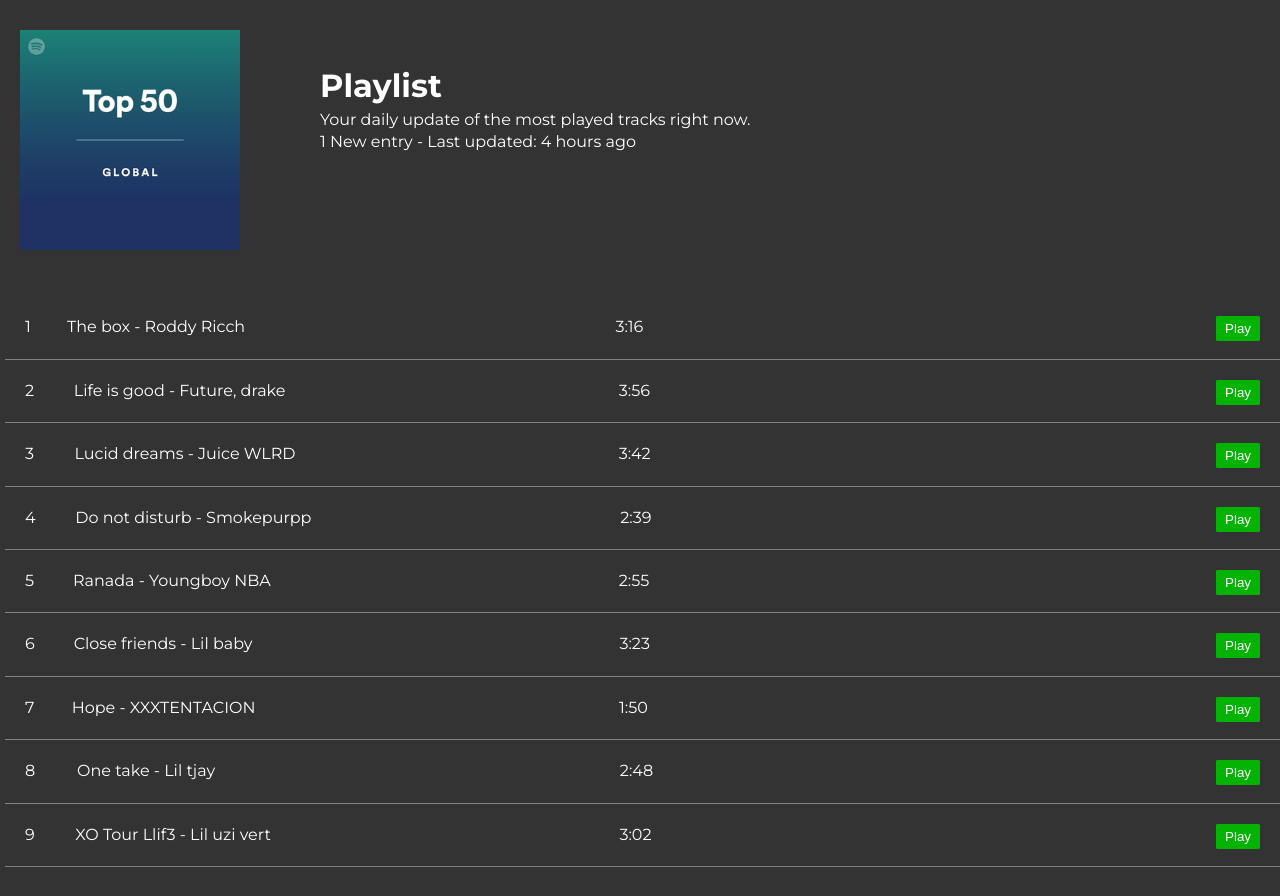
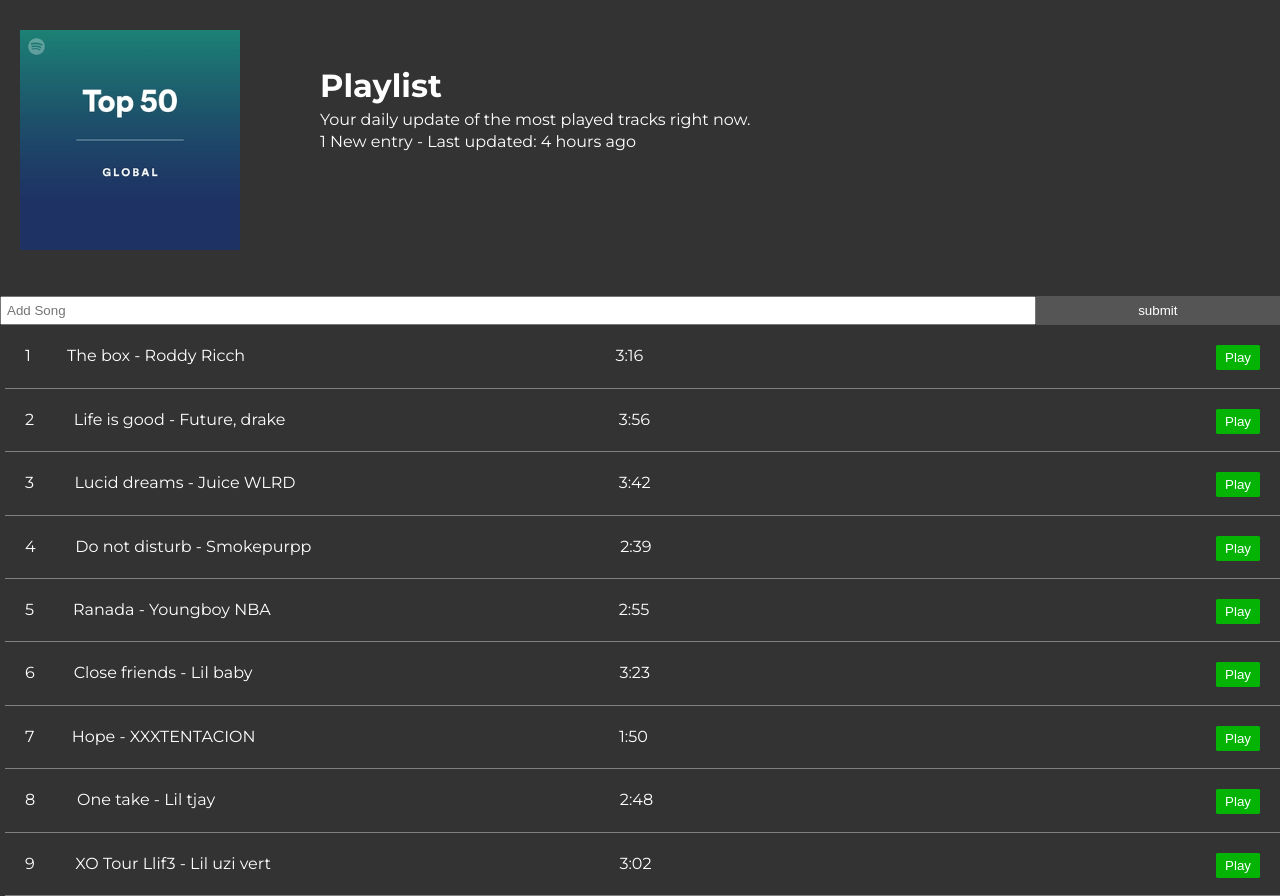
Before and after one commit to WLAjansen/Songlist, a Vue app: page / in a window 1280 px wide. Before the commit the page ends 867 px from the top, so only its background shows below. Built offline with nearby package versions, Linux system fonts and the light colour scheme.

Commit message:
Update 6
Toevoegen liedjes

```diff
--- a/package.json
+++ b/package.json
@@ -9,6 +9,7 @@
   },
   "dependencies": {
     "core-js": "^3.4.4",
+    "uuid": "^3.4.0",
     "vue": "^2.6.10",
     "vuejs-smart-table": "0.0.5"
   },
--- a/src/App.vue
+++ b/src/App.vue
@@ -1,6 +1,7 @@
 <template>
   <div id="app">
     <Header />
+    <AddSong />
     <Songs v-bind:songs="songs" v-on:del-song="deleteSong" />
   </div>
 </template>
@@ -8,12 +9,14 @@
 <script>
 import Header from './components/Header';
 import Songs from './components/Songs';
+import AddSong from './components/AddSong';
 
 export default {
   name: 'app',
   components: {
     Header,
-    Songs
+    Songs,
+    AddSong
   },
   data() {
     return {
@@ -97,4 +100,17 @@
   line-height: 1.4;
   background: #333;
 }
+
+.btn {
+  display: inline-block;
+  border: none;
+  background: #555;
+  color: #fff;
+  padding: 7px 20px;
+  cursor: pointer;
+}
+
+.btn:hover {
+  background: #666;
+}
 </style>
--- /dev/null
+++ b/src/components/AddSong.vue
@@ -0,0 +1,44 @@
+<template>
+    <div>
+        <form @submit="AddSong">
+            <input type="text" v-model="title" name="title" placeholder="Add Song">
+            <input type="submit" value="submit" class="btn">
+            </form>
+        </div>
+</template>
+
+<script>
+import uuid from "uuid";
+export default {
+    name: "AddSong",
+    data() {
+        return {
+            title: ''
+        }
+    },
+    methods: {
+        AddSong() {
+            const newSong = {
+                id: uuid.v4(),
+                title: this.title,
+                completed: false
+            }
+        }
+    }
+}
+</script>
+
+<style scoped>
+form {
+    display: flex;
+}
+
+input[type="text"] {
+    flex: 10;
+    padding: 5px;
+}
+
+input[type="submit"] {
+    flex: 2;
+}
+</style>
```
Also changed, not shown: 1 other file (tests, documents, lock files or other folders).
